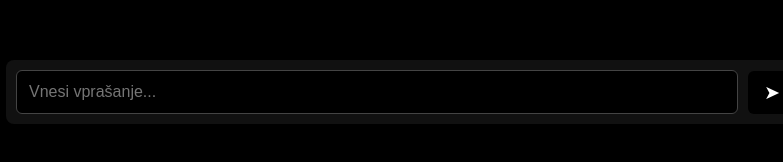
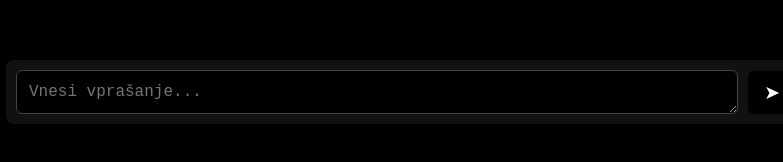
Before and after one commit to Valoran1/Valoran48, a plain HTML site: page index.html in a window 1280 px wide. Shown: the part 208-370 px from the top of the page, 234-1017 px from the left. Drawn offline with nearby package versions, Linux system fonts and the light colour scheme.

Commit message:
Update index.html

```diff
--- a/index.html
+++ b/index.html
@@ -19,12 +19,12 @@
       <section id="chat-box" class="chat-container"></section>
 
       <form id="chat-form" class="chat-form">
-        <input
-          type="text"
+        <textarea
           id="user-input"
           placeholder="Vnesi vprašanje..."
           autocomplete="off"
-        />
+          rows="1"
+        ></textarea>
         <button type="submit" id="send-btn">➤</button>
       </form>
     </div>
```
